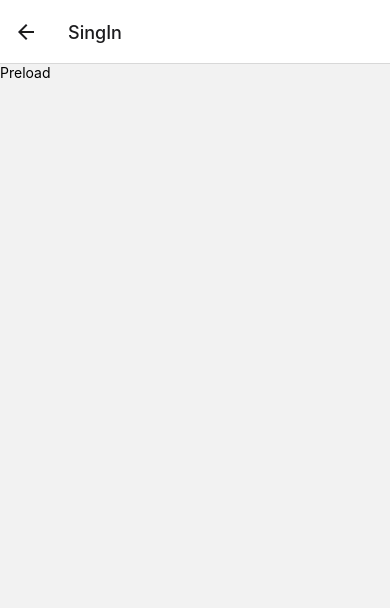
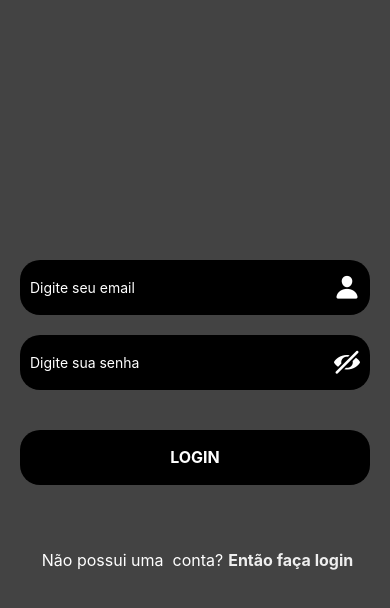
Before and after one commit to Tiagoblack/animeMaster, a React Native app: screen /SingIn in a window 390 px wide. Shown: the top 608 px of the page. Built offline with nearby package versions, Linux system fonts and the light colour scheme.

Commit message:
terminando tela de cadastrio

```diff
--- a/App.js
+++ b/App.js
@@ -2,13 +2,11 @@ import 'react-native-gesture-handler'
 import React from 'react';
 import {NavigationContainer} from '@react-navigation/native';
 import {PersistGate} from 'redux-persist/es/integration/react';
-import {Provider} from 'react-redux'
-
+import {Provider} from 'react-redux';
 
 import { store, persistor } from './src/redux';
 import MainStack  from './src/navigator/MainStack';
 export default ()=>(
-
   <Provider store={store}>
       <PersistGate loading={null} persistor={persistor}>
         <NavigationContainer>
--- a/package.json
+++ b/package.json
@@ -10,11 +10,13 @@
     "eject": "expo eject"
   },
   "dependencies": {
+    "@expo-google-fonts/roboto": "^0.2.0",
     "@react-native-async-storage/async-storage": "~1.15.0",
     "@react-navigation/bottom-tabs": "^6.0.9",
     "@react-navigation/native": "^6.0.6",
     "@react-navigation/stack": "^6.0.11",
     "expo": "~44.0.0",
+    "expo-font": "~10.0.4",
     "expo-status-bar": "~1.2.0",
     "react": "17.0.1",
     "react-dom": "17.0.1",
--- a/src/navigator/MainStack.js
+++ b/src/navigator/MainStack.js
@@ -8,8 +8,17 @@ import SingUp from "../page/SingUp";
 import SingIn from "../page/SingIn";
 
 
+import {AppLoading} from 'expo'
+import {useFonts, Roboto_700Bold, Roboto_400Regular
+} from '@expo-google-fonts/roboto';
+
+
 export default () =>(
-    <stacks.Navigator>
+    <stacks.Navigator
+        screenOptions={{
+            headerShown:false
+        }}
+    >
         <stacks.Screen name="Preload" component={Preload}/>
         <stacks.Screen name="SingUp" component={SingUp}/>
         <stacks.Screen name="SingIn" component={SingIn}/>
--- a/src/page/Preload/index.js
+++ b/src/page/Preload/index.js
@@ -1,11 +1,24 @@
-import React from 'react'
-import { View, Text } from 'react-native'
+import React, {useEffect} from 'react';
+import { View, Text, StatusBar, } from 'react-native';
+import {useSelector} from 'react-redux';
+import { useNavigation } from '@react-navigation/native';
 
+import{ Container, Loading } from './styled';
 const Preload = () => {
+
+    const name = useSelector(state=> state.userReducer.name);
+    const navigation = useNavigation();
+    useEffect(()=>{
+        if (!name) {
+            navigation.navigate('SingIn');
+        }
+    },[])
+
     return (
-        <View>
-            <Text>SingIn</Text>
-        </View>
+        <Container>
+            <StatusBar barStyle='light-content' backgroundColor="#434343"/>
+            <Loading/>
+        </Container>
     )
 }
 
--- a/src/page/Preload/styled.js
+++ b/src/page/Preload/styled.js
@@ -0,0 +1,13 @@
+import styled from "styled-components/native";
+
+export const Container = styled.SafeAreaView`
+    flex: 1;
+    background-color: #434343;
+    justify-content:center;
+    align-items:center;
+`;
+
+export const Loading = styled.ActivityIndicator.attrs({
+    size: 40,
+    color:'#fff'
+})` `;
--- a/src/page/SingIn/index.js
+++ b/src/page/SingIn/index.js
@@ -1,12 +1,82 @@
-import React from 'react'
-import { View, Text } from 'react-native'
+import React, {useState, useEffect} from 'react'
+import { View, Text,  Animated} from 'react-native';
+import {
+    Container,
+    InputForm,
+    Input,
+    ContainerFormInput,
+    ButtonSingUp,
+    ButtonSingUpText,
+    ButtomMessage,
+    ButtonMessageText
+} from './styled';
 
-const Preload = () => {
+
+
+import { Ionicons, AntDesign, Entypo } from '@expo/vector-icons';
+
+
+const SingUp = () => {
+
+    const translateX = new Animated.Value(-100);
+    const opacity = new Animated.Value(0);
+    const[lookPassword, setLookPassword] = useState(true);
+
+    useEffect(()=>{
+        Animated.parallel([
+            Animated.spring(translateX, {
+                toValue: 0,
+                duration:1000,
+                useNativeDriver:false,
+                mass:true,
+            }).start(),
+
+            Animated.spring(opacity,{
+                toValue:1,
+                duration:1000,
+                useNativeDriver:false,
+            }).start(),
+        ])
+
+    },[])
+
     return (
-        <View>
-            <Text>Preload</Text>
-        </View>
+        <Container>
+            <ContainerFormInput
+                    style={{transform:[{translateX}], opacity}}
+            >
+                <InputForm>
+                    <Input
+                        placeholderStyle={{fontFamily:'sans-serif', borderColor:'red'}}
+                        placeholder="Digite seu email"
+                        placeholderTextColor="#fff"
+                    />
+                    <Ionicons name="person" size={26} color="#fff" />
+                </InputForm>
+                <InputForm>
+                    <Input
+                        placeholder="Digite sua senha"
+                        placeholderTextColor="#fff"
+                        secureTextEntry={!lookPassword ? true:false}
+                    />
+                    <Entypo onPress={()=>setLookPassword(!lookPassword)}
+                        name={lookPassword?'eye-with-line': 'eye'}
+                        size={26}
+                        color="#fff"/>
+                </InputForm>
+                <ButtonSingUp
+                >
+                    <ButtonSingUpText>Login</ButtonSingUpText>
+                </ButtonSingUp>
+                <ButtomMessage
+                >
+                    <ButtonMessageText>Não possui uma  conta?</ButtonMessageText>
+                    <ButtonMessageText style={{fontWeight:'bold', color:'#eee'}}>Então faça login</ButtonMessageText>
+                </ButtomMessage>
+            </ContainerFormInput>
+        </Container>
     )
 }
 
-export default Preload
+
+export default SingUp
--- a/src/page/SingIn/styled.js
+++ b/src/page/SingIn/styled.js
@@ -0,0 +1,67 @@
+import  styled from 'styled-components/native';
+import {Animated} from 'react-native'
+
+
+
+export const Container = styled.SafeAreaView`
+    flex:1;
+    background-color:#434343;
+    justify-content:center;
+    align-items:center;
+    padding:20px
+`;
+
+export const ContainerFormInput = styled(Animated.View)`
+    width:100%;
+    height:500px
+    justify-content:center;
+
+`;
+export const InputForm = styled.View`
+    width:100%;
+    height:55px;
+    background-color: #000;
+    margin-bottom:20px;
+    flex-direction:row;
+    justify-content:center;
+    align-items:center;
+    padding:0px 10px;
+    border-radius:20px
+`;
+
+export const Input = styled.TextInput`
+    flex:1;
+    color:#fff;
+`;
+
+export const ButtonSingUp = styled.TouchableOpacity`
+    width:100%
+    height:55px
+    margin-top:20px;
+    background-color:#000;
+    justify-content:center;
+    align-items:center;
+    border-radius:20px;
+
+`;
+export const ButtonSingUpText= styled.Text`
+    font-size:16px;
+    color:#fff;
+    text-transform: uppercase;
+    font-weight:bold;
+`;
+
+export const ButtomMessage = styled.TouchableOpacity`
+    width:100%;
+    height:50px;
+    justify-content:center;
+    align-items:center;
+    flex-direction:row;
+    margin-top:50px;
+
+`;
+export const ButtonMessageText = styled.Text`
+    font-size:16px;
+    margin-left:5px;
+    color:#fff;
+`;
--- a/src/userReducer/index.js
+++ b/src/userReducer/index.js
@@ -13,7 +13,6 @@ export default (state = initialState, action)=>{
         case  'set_email':
             return { ...state, email: action.payload.email}
         break;
-
     }
     return state
 }
```
Also changed, not shown: src/assests/svg/profile.svg (added), 1 other file (tests, documents, lock files or other folders).
